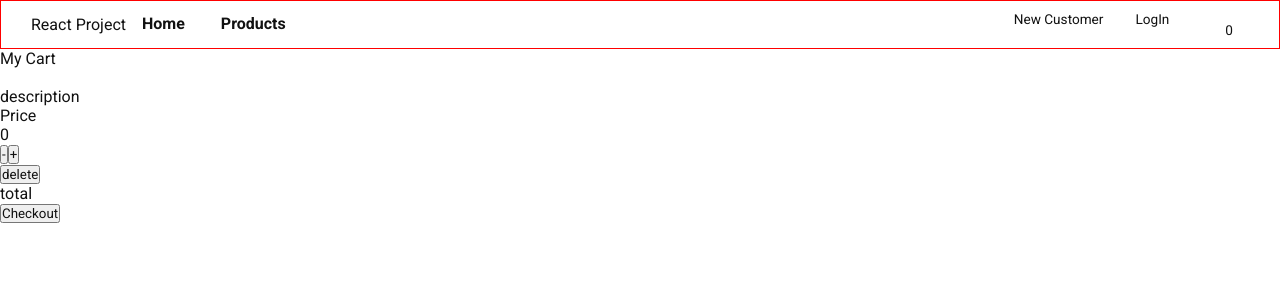
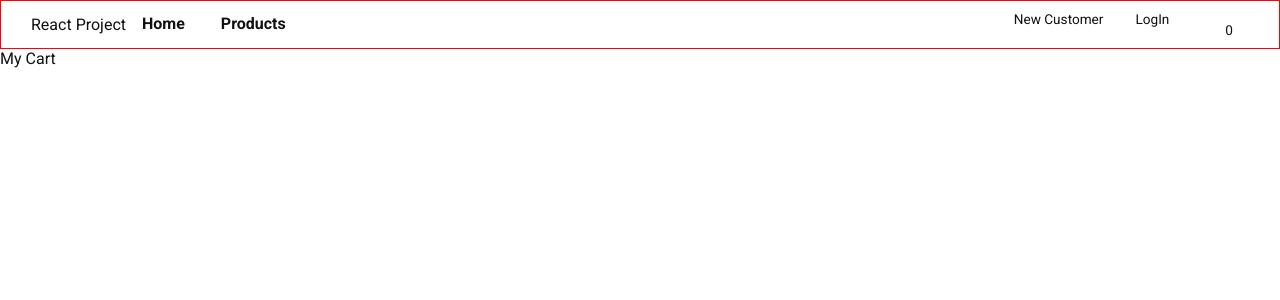
Before and after one commit to anazabalo/React-Project, a React (Create React App) app in the folder project-ecommerce/: page /cart in a window 1280 px wide. Shown: the top 300 px of the page. Built offline with nearby package versions, Linux system fonts and the light colour scheme; some icons are missing.

Commit message:
adding to cart

```diff
--- a/project-ecommerce/src/App.js
+++ b/project-ecommerce/src/App.js
@@ -2,28 +2,41 @@ import Navbar from './components/Navbar/Navbar';
 import Home from './components/Home/Home';
 import ProductList from './components/Products/ProductsList';
 import Cart from './components/Cart/Cart';
+import { useState } from 'react';
 import { BrowserRouter as Router, Route, Switch } from 'react-router-dom';
 import './App.css';
-
 import 'boxicons';
 
 //Create routes Here
 
 function App() {
+  const [cartItems, setCartItems] = useState([]);
+  const adding = (product) => {
+    const exist = cartItems.find((item) => item.id === product.id);
+    if (exist) {
+      setCartItems(
+        cartItems.map((item) =>
+          item.id === product.id ? { ...exist, quantity: exist.quantity + 1 } : item,
+        ),
+      );
+    } else {
+      setCartItems([...cartItems, { ...product, quantity: 1 }]);
+    }
+  };
   return (
     <Router>
       <div className="App">
-        <Navbar />
+        <Navbar adding={adding} />
         <div className="content">
           <Switch>
             <Route exact path="/">
               <Home />
             </Route>
             <Route exact path="/products">
-              <ProductList />
+              <ProductList adding={adding} />
             </Route>
             <Route exact path="/cart">
-              <Cart />
+              <Cart adding={adding} cartItems={cartItems} />
             </Route>
           </Switch>
         </div>
--- a/project-ecommerce/src/components/Cart/Cart.js
+++ b/project-ecommerce/src/components/Cart/Cart.js
@@ -1,25 +1,30 @@
-import { useState } from 'react';
-
-const Cart = () => {
-  const [count, setCount] = useState(0);
+const Cart = ({ cartItems, adding, onRemove }) => {
+  console.log(cartItems);
   return (
     <>
       <div className="cartContainer">
         <p>My Cart</p>
-        <img src="/" alt="" />
-        <p>description</p>
-      </div>
-      <div>
-        <p>Price</p>
-        <p>{count}</p>
         <div>
-          <button onClick={() => setCount(count - 1)}>-</button>
-          <button onClick={() => setCount(count + 1)}>+</button>
+          {cartItems.lenght === 0 && <div>Cart is empty</div>}
+          {cartItems.map((item) => (
+            <div key={item.id} className="row">
+              <div>{item.name}</div>
+
+              <div>
+                <button onClick={() => onRemove(item)} className="remove">
+                  -
+                </button>
+                <button onClick={() => adding(item)} className="add">
+                  +
+                </button>
+              </div>
+
+              <div>
+                {item.quantity} x ${item.price.toFixed(2)}
+              </div>
+            </div>
+          ))}
         </div>
-
-        <button>delete</button>
-        <p>total</p>
-        <button>Checkout</button>
       </div>
     </>
   );
--- a/project-ecommerce/src/components/Home/Home.js
+++ b/project-ecommerce/src/components/Home/Home.js
@@ -3,11 +3,6 @@ import landingImage from '../../Images/Homepage.jpg';
 import { Link } from 'react-router-dom';
 
 const Home = () => {
-  /*const handleClick = () => {
-    alert('clicking');
-    return false;
-  };*/
-
   return (
     <div className={styles.homeContent}>
       <div className={styles.mainImage}>
--- a/project-ecommerce/src/components/Navbar/Navbar.js
+++ b/project-ecommerce/src/components/Navbar/Navbar.js
@@ -1,6 +1,6 @@
 import { Link } from 'react-router-dom';
 import styles from './Navbar.module.css';
-const Navbar = () => {
+const Navbar = ({ adding }) => {
   //Insert LOGO in H1
   return (
     <nav className={styles.navBar}>
--- a/project-ecommerce/src/components/Products/EachItem.js
+++ b/project-ecommerce/src/components/Products/EachItem.js
@@ -1,10 +1,4 @@
-import { useState } from 'react';
-const EachItem = (product) => {
-  const [cart, setCart] = useState([]);
-  const addToCart = (product) => {
-    console.log('cart');
-    setCart([...cart, product]);
-  };
+const EachItem = (product, { adding }) => {
   return (
     <div className="productPreview" key={product.id}>
       <a href="/">
@@ -15,7 +9,7 @@ const EachItem = (product) => {
 
       <p> {product.category}</p>
       <p> {product.price}</p>
-      <button onClick={() => addToCart(product)}>Add to Cart</button>
+      <button onClick={adding}>Add to Cart</button>
     </div>
   );
 };
--- a/project-ecommerce/src/components/Products/Products.js
+++ b/project-ecommerce/src/components/Products/Products.js
@@ -1,11 +1,10 @@
 import EachItem from './EachItem';
 import Data from '../../Data';
-import { useState } from 'react';
-const Products = ({ title }) => {
+const Products = ({ title, adding }) => {
   return (
     <div className="allProducts">
       <p>{title}</p>
-      <div>{Data.map(EachItem)}</div>
+      <div adding={adding}>{Data.map(EachItem)}</div>
     </div>
   );
 };
--- a/project-ecommerce/src/components/Products/ProductsList.js
+++ b/project-ecommerce/src/components/Products/ProductsList.js
@@ -1,12 +1,12 @@
 import Products from './Products';
 import styles from './Products.css';
 
-const ProductList = () => {
+const ProductList = ({ adding }) => {
   //const handleClick = () => {
   //products.filter((itemUnit) => itemUnit.quantity === 1);};
   return (
     <div>
-      <Products title="AllProducts" />
+      <Products adding={adding} title="AllProducts" />
     </div>
   );
 };
```
